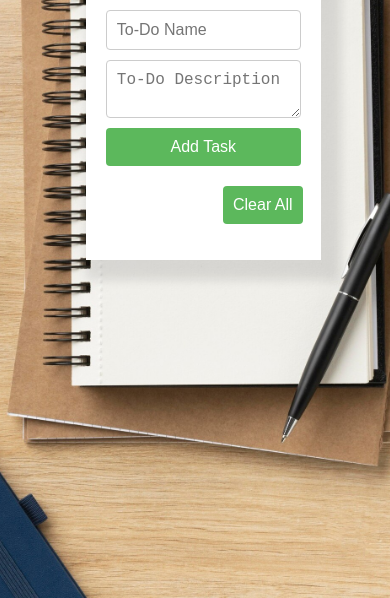
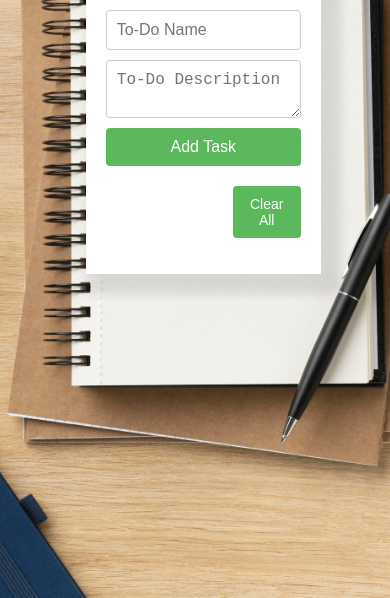
Before and after one commit to Mayealexandra93/To-Do-List_Local-Storage, a plain HTML site: page index.html in a window 390 px wide. Shown: the part 246-844 px from the top of the page. Drawn offline with nearby package versions, Linux system fonts and the light colour scheme.

Commit message:
To make site responsive

```diff
--- a/to_do_list_local_storage_885.css
+++ b/to_do_list_local_storage_885.css
@@ -41,8 +41,10 @@ h1 {
 }
 
 #clearAllButton{
-    margin-left: 89.5%;
+    margin-left: 85%;
     margin-top: 10px;
+    width: 15%;
+    font-size: 18px;
   }
 
 /* Task Main Dashboard Container Styles */
@@ -136,16 +138,28 @@ li .buttons button.delete:hover {
 /* Responsive Design */
 @media (max-width: 992px) {
     #clearAllButton{
-        margin-left: 72.5%;
+        margin-left: 75%;
         margin-top: 10px;
-        width: 80px;
+        width: 25%;
+        font-size: 18px;
+      }
+
+}
+
+@media (max-width: 830px) {
+    #clearAllButton{
+        margin-left: 74%;
+        margin-top: 10px;
+
       }
 
 }
 
 @media (max-width: 480px) {
     #clearAllButton{
-        margin-left: 60%;
+        margin-left: 65%;
+        width: 35%;
+        font-size: 14px;
       }
 
     li .buttons {
```
